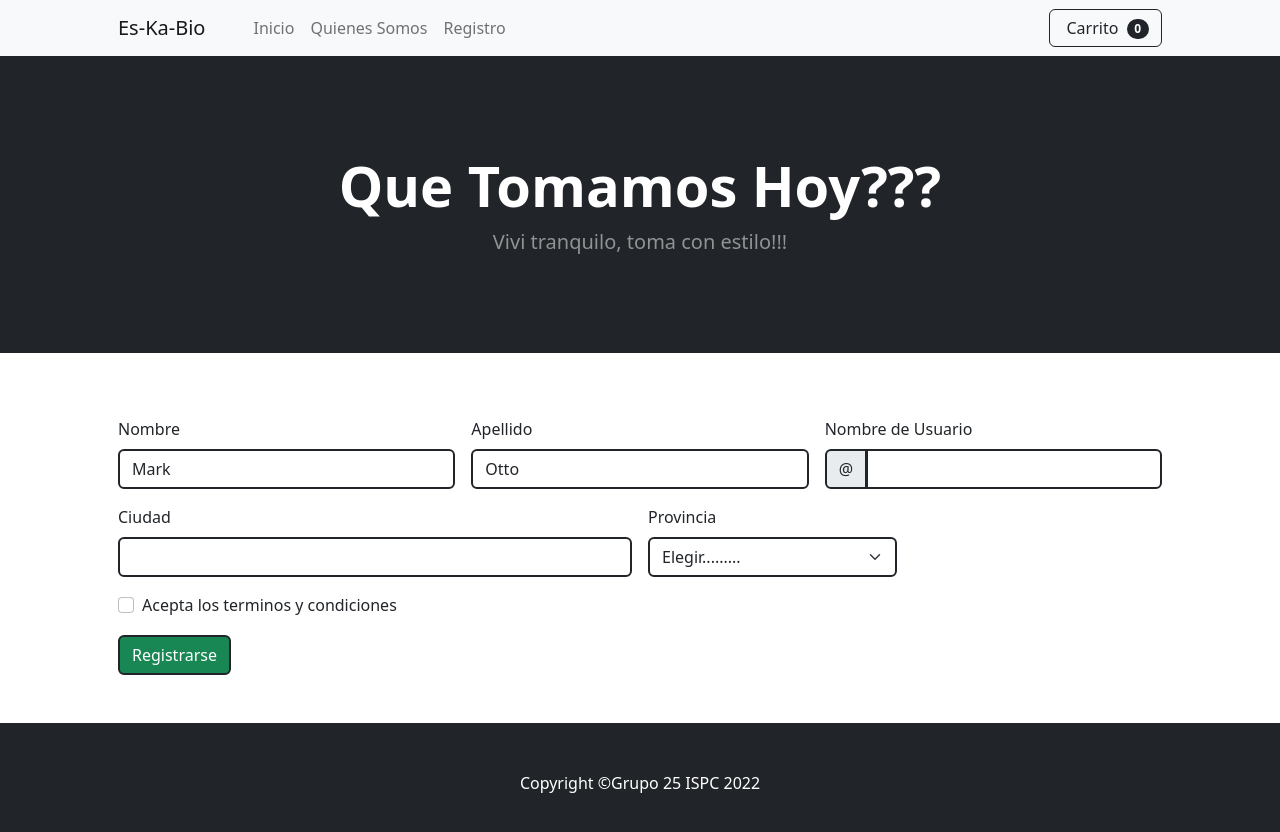
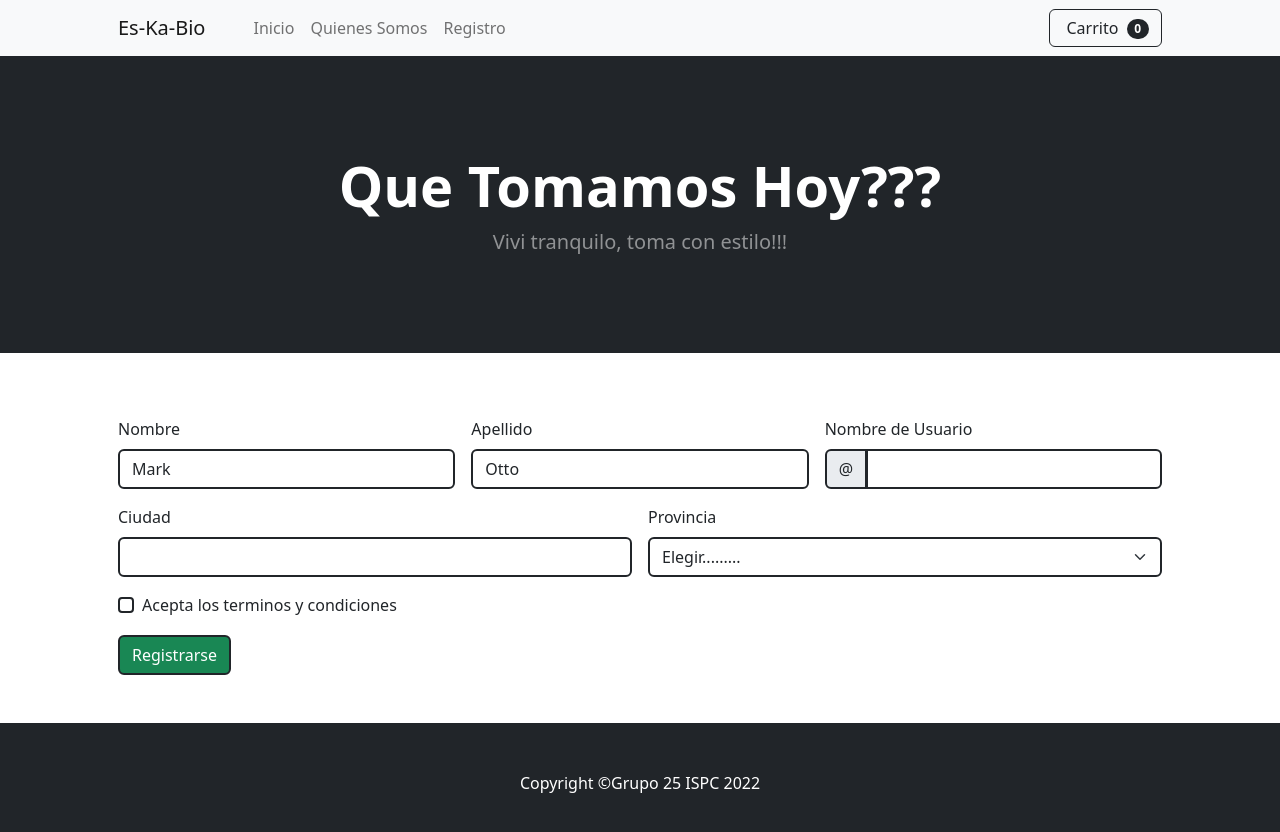
Before and after one commit to PPROF2-2022ProgWeb/g25-aula2-dpto-com-g25, an Angular app: page /registro in a window 1280 px wide. Shown: the top 832 px of the page. Built offline with nearby package versions, Linux system fonts and the light colour scheme.

Commit message:
arreglado form registro

```diff
--- a/src/app/pages/registro/registro.component.html
+++ b/src/app/pages/registro/registro.component.html
@@ -31,7 +31,7 @@
         Please provide a valid city.
       </div>
     </div>
-    <div class="col-md-3">
+    <div class="col-md-6">
       <label for="validationCustom04" class="form-label ">Provincia</label>
       <select class="form-select border border-2 border-dark" id="validationCustom04" required>
         <option selected disabled value="">Elegir.........</option>
@@ -44,7 +44,7 @@
 
     <div class="col-12">
       <div class="form-check">
-        <input class="form-check-input" type="checkbox" value="" id="invalidCheck" required>
+        <input class="form-check-input  border border-2 border-dark " type="checkbox" value="" id="invalidCheck" required>
         <label class="form-check-label" for="invalidCheck">
           Acepta los terminos y condiciones
         </label>
--- a/src/app/pages/tarjeta-producto/tarjeta-producto.component.css
+++ b/src/app/pages/tarjeta-producto/tarjeta-producto.component.css
@@ -1,5 +1,6 @@
 .tarjeta {
     margin-top: 1em;
+
 }
 
 img {
```
